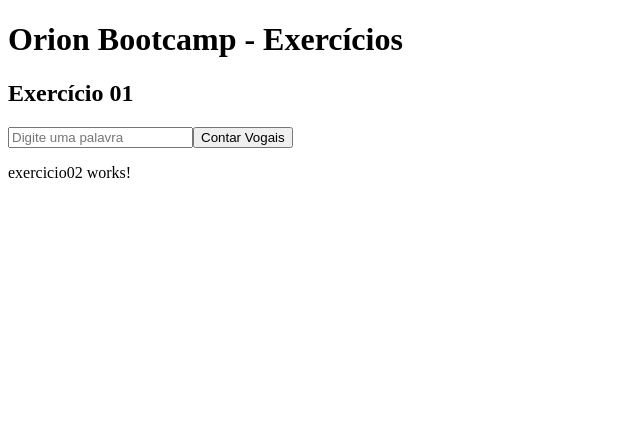
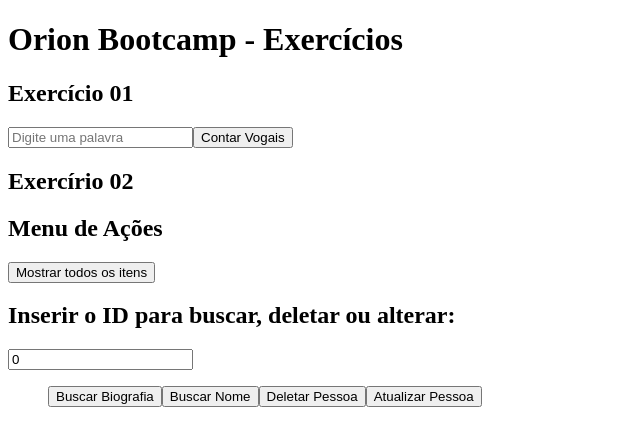
Before and after one commit to Tita-Simoni/Orion-Bootcamp---Exercicios, an Angular app: page /exercicio01 in a window 1280 px wide. Before the commit this address led to /. Shown: the top 446 px of the page, without its empty margins (0-640 px from the left). Built offline with nearby package versions, Linux system fonts and the light colour scheme.

Commit message:
Entrega do Exercício 03 - parte de programação em angular pronta, porém ainda pretendo arrumar o CSS para uma melhor visualização. Pretendo finalizar até sexta-feira - 13/10

```diff
--- a/src/app/app-routing.module.ts
+++ b/src/app/app-routing.module.ts
@@ -1,10 +1,16 @@
 import { NgModule } from '@angular/core';
 import { RouterModule, Routes } from '@angular/router';
+import { Exercicio01Component } from './exercicio01/exercicio01.component';
+import { Exercicio02Component } from './exercicio02/exercicio02.component';
 
-const routes: Routes = [];
+const routes: Routes = [
+  { path: 'exercicio01', component: Exercicio01Component },
+  { path: 'exercicio02', component: Exercicio02Component },
+  { path: '', redirectTo: '/exercicio01', pathMatch: 'full' } // Rota padrão
+];
 
 @NgModule({
   imports: [RouterModule.forRoot(routes)],
   exports: [RouterModule]
 })
-export class AppRoutingModule { }
+export class AppRoutingModule {}
--- a/src/app/exercicio02/exercicio02.component.html
+++ b/src/app/exercicio02/exercicio02.component.html
@@ -1 +1,43 @@
-<p>exercicio02 works!</p>
+<h2>Exercírio 02</h2>
+
+<div>
+    <h2>Menu de Ações</h2>
+
+    <div>
+        <button (click)="executeAction('showAll', $event)">Mostrar todos os itens</button>
+        <div *ngIf="showAll">
+            <ul>
+                <li *ngFor="let item of list">
+                    <strong>ID:</strong> {{ item.id }}<br>
+                    <strong>Nome:</strong> {{ item.name }}<br>
+                    <strong>Biografia:</strong> {{ item.bio }}<br>
+                </li>
+            </ul>
+        </div>
+
+    </div>
+
+    <div>
+        <h2>Inserir o ID para buscar, deletar ou alterar:</h2>
+        <input [(ngModel)]="id" type="number" placeholder="Digite o ID e depois selecione a opção abaixo:">
+    </div>
+
+    <ul>
+      <button (click)="executeAction('findBio', $event)">Buscar Biografia</button>
+      <button (click)="executeAction('findName', $event)">Buscar Nome</button>
+      <button (click)="executeAction('deleteItem', $event)">Deletar Pessoa</button>
+      <button (click)="executeAction('updateItem', $event)">Atualizar Pessoa</button>
+    </ul>
+
+    <div *ngIf="showUpdateFields">
+        <h2>Alterar os seguintes campos:</h2>
+        <input [(ngModel)]="newName" type="text" placeholder="Digitar novo nome">
+        <input [(ngModel)]="newBio" type="text" placeholder="Digitar nova biografia">
+        <button (click)="updateItem()">OK</button>
+    </div>
+
+    <div *ngIf="result">
+        <p>{{ result }}</p>
+
+    </div>
+</div>
--- a/src/app/exercicio02/exercicio02.component.ts
+++ b/src/app/exercicio02/exercicio02.component.ts
@@ -30,6 +30,13 @@ export class Exercicio02Component {
       "bio": "Nicolau Copérnico foi um astrônomo e matemático polonês que desenvolveu a teoria heliocêntrica do Sistema Solar."}
   ];
 
+  id: number = 0;
+  showAll: boolean = false;
+  showUpdateFields: boolean = false;
+  newName: string = '';
+  newBio: string = '';
+  result: string = '';
+
   // Funções com o paradgima funcional:
 
   /**
@@ -47,7 +54,7 @@ export class Exercicio02Component {
    * @param id - o ID da pessoa
    * @returns - retorna o nome da pessoa correspondente ao ID ou então "ID não encontrado"
    */
-  getNameFunctional(id:number): string {
+  getNameFunctional(id: number): string {
     const item = this.list.find(item=> item.id===id);
     return item ? item.name: "ID não encontrado";
   }
@@ -79,66 +86,108 @@ export class Exercicio02Component {
     });
   }
 
-  // Funções com o paradigma imperativo:
+  executeAction(option: string, event: Event): void {
+    const id = this.id;
 
-  /**
-   * Obtém a biografia de uma pessoa com base no ID, de forma imperativa
-   * @param list - a lista de pessoas
-   * @param id - o ID da pessoa
-   * @returns - retorna a biografia da pessoa correspondente ao ID ou então "ID não encontrado"
-   */
-  getBioImperative(list: Array<any>, id: number): string {
-    for (let i = 0; i < list.length; i++) {
-      if (list[i].id === id) {
-        return list[i].bio;
-      }
-    }
-    return "ID não encontrado";
-  }
-
-  /**
-   * Obtém o nome de uma pessoa com base no ID, de forma imperativa
-   * @param list - a lista de pessoas
-   * @param id - o ID da pessoa
-   * @returns - retorna o nome da pessoa correspondente ao ID ou então "ID não encontrado"
-   */
-  getNameImperative(list: Array<any>, id: number): string {
-    for (let i = 0; i < list.length; i++) {
-      if (list[i].id === id) {
-        return list[i].name;
-      }
-    }
-    return "ID não encontrado";
-  }
-
-  /**
-   * Exclui uma pessoa da lista com base no ID de forma imperativa
-   * @param list - a lista de pessoas
-   * @param id - o ID da pessoa a ser excluída
-   */
-  deleteItemImperative(list: Array<any>, id: number): void {
-    for (let i = 0; i < list.length; i++) {
-      if (list[i].id === id) {
-        list.splice(i, 1);
-        return
-      }
+    if (option === 'showAll') {
+      this.showAll = true;
+      this.showUpdateFields = false;
+    } else if (option === 'updateItem') {
+      this.showAll = false;
+      this.showUpdateFields = true;
+    } else if (option === 'findBio') {
+      const bio = this.getBioFunctional(id);
+      this.result = bio ? `Bio encontrada: ${bio}` : "ID não encontrado";
+    } else if (option === 'findName') {
+      const bio = this.getNameFunctional(id);
+      this.result = bio ? `Nome encontrado: ${bio}` : "ID não encontrado";
+    } else if (option === 'deleteItem') {
+      this.list = this.deleteItemFunctional(this.list, id);
+      this.result = `Pessoa com ID ${id} excluída com sucesso da lista.`;
+    } else if (option === 'updateItem') {
+        this.list = this.updateItemFunctional(this.list, id, 'name', this.newName);
+        this.list = this.updateItemFunctional(this.list, id, 'bio', this.newBio);
     }
   }
 
-  /**
-   * Atualiza uma propriedade de uma pessoa na lista, com base no ID, de forma imperativa
-   * @param list - a lista de pessoas
-   * @param id - o ID da pessoa a ser atualizada
-   * @param prop - a propriedade a ser atualizada - 'name' ou 'bio'
-   * @param value - o novo valor da propriedade
-   */
-  updateItemImperative(list: Array<any>, id: number, prop: string, value: string): void {
-    for (let i = 0; i <= list.length-1; ++i){
-      if (list[i].id === id) {
-        list[i][prop] = value;
-        return
-      }
+  updateItem(): void {
+    const id = this.id;
+    const newName = this.newName;
+    const newBio = this.newBio;
+
+    if (newName !== null && newName !== '') {
+        this.list = this.updateItemFunctional(this.list, id, 'name', newName);
     }
+
+    if (newBio !== null && newBio !== '') {
+        this.list = this.updateItemFunctional(this.list, id, 'bio', newBio);
+    }
+
+    this.showAll = false;
+    this.showUpdateFields = false;
   }
 
+
+
+//   // Funções com o paradigma imperativo:
+
+//   /**
+//    * Obtém a biografia de uma pessoa com base no ID, de forma imperativa
+//    * @param list - a lista de pessoas
+//    * @param id - o ID da pessoa
+//    * @returns - retorna a biografia da pessoa correspondente ao ID ou então "ID não encontrado"
+//    */
+//   getBioImperative(list: Array<any>, id: number): string {
+//     for (let i = 0; i < list.length; i++) {
+//       if (list[i].id === id) {
+//         return list[i].bio;
+//       }
+//     }
+//     return "ID não encontrado";
+//   }
+
+//   /**
+//    * Obtém o nome de uma pessoa com base no ID, de forma imperativa
+//    * @param list - a lista de pessoas
+//    * @param id - o ID da pessoa
+//    * @returns - retorna o nome da pessoa correspondente ao ID ou então "ID não encontrado"
+//    */
+//   getNameImperative(list: Array<any>, id: number): string {
+//     for (let i = 0; i < list.length; i++) {
+//       if (list[i].id === id) {
+//         return list[i].name;
+//       }
+//     }
+//     return "ID não encontrado";
+//   }
+
+//   /**
+//    * Exclui uma pessoa da lista com base no ID de forma imperativa
+//    * @param list - a lista de pessoas
+//    * @param id - o ID da pessoa a ser excluída
+//    */
+//   deleteItemImperative(list: Array<any>, id: number): void {
+//     for (let i = 0; i < list.length; i++) {
+//       if (list[i].id === id) {
+//         list.splice(i, 1);
+//         return
+//       }
+//     }
+//   }
+
+//   /**
+//    * Atualiza uma propriedade de uma pessoa na lista, com base no ID, de forma imperativa
+//    * @param list - a lista de pessoas
+//    * @param id - o ID da pessoa a ser atualizada
+//    * @param prop - a propriedade a ser atualizada - 'name' ou 'bio'
+//    * @param value - o novo valor da propriedade
+//    */
+//   updateItemImperative(list: Array<any>, id: number, prop: string, value: string): void {
+//     for (let i = 0; i <= list.length-1; ++i){
+//       if (list[i].id === id) {
+//         list[i][prop] = value;
+//         return
+//       }
+//     }
+//   }
 }
```
